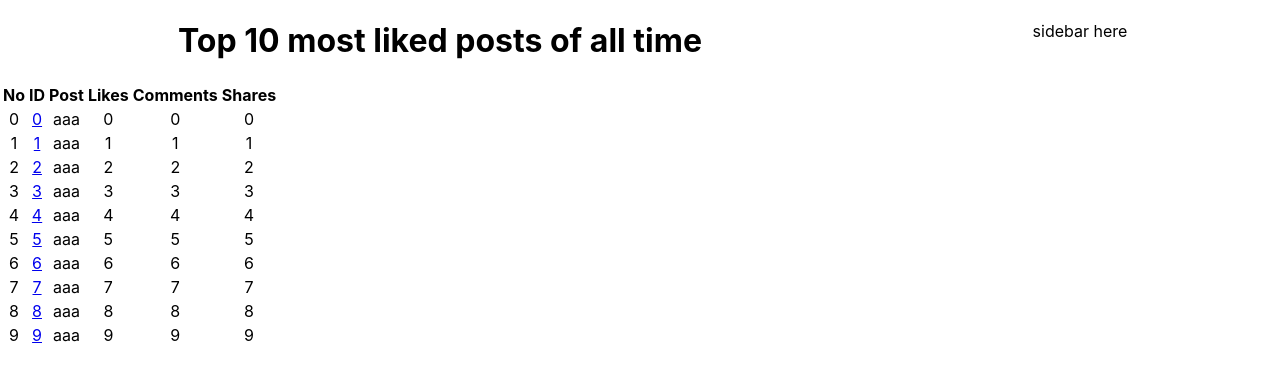
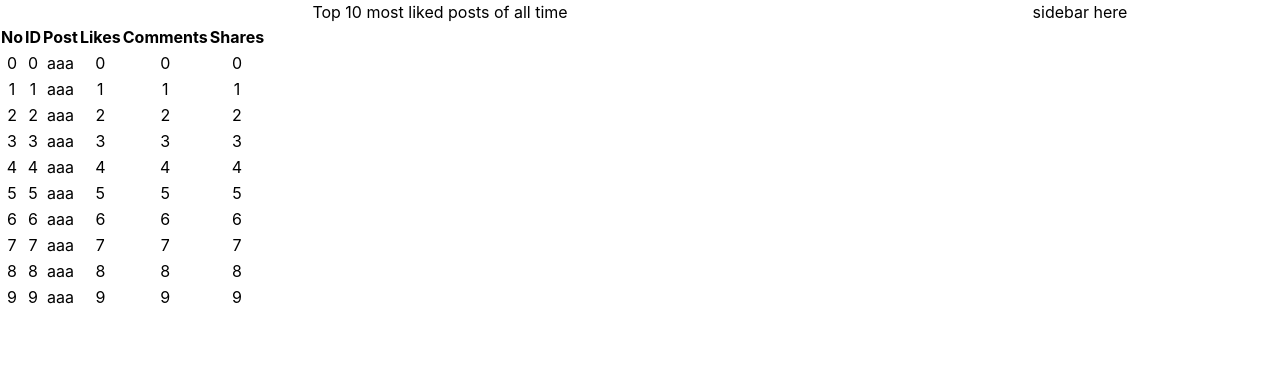
Before and after one commit to davidchoo12/nuswhispers-analysis, a React (Create React App) app in the folder frontend/: page / in a window 1280 px wide. Shown: the top 382 px of the page. Built offline with nearby package versions, Linux system fonts and the light colour scheme.

Commit message:
install tailwind

```diff
--- /dev/null
+++ b/frontend/craco.config.js
@@ -0,0 +1,7 @@
+module.exports = {
+  style: {
+    postcss: {
+      plugins: [require('tailwindcss'), require('autoprefixer')]
+    }
+  }
+};
--- a/frontend/src/index.css
+++ b/frontend/src/index.css
@@ -1,3 +1,7 @@
+@tailwind base;
+@tailwind components;
+@tailwind utilities;
+
 body {
   margin: 0;
   font-family: -apple-system, BlinkMacSystemFont, 'Segoe UI', 'Roboto', 'Oxygen',
--- /dev/null
+++ b/frontend/tailwind.config.js
@@ -0,0 +1,11 @@
+module.exports = {
+  purge: ['./src/**/*.{js,jsx,ts,tsx}', './public/index.html'],
+  darkMode: false, // or 'media' or 'class'
+  theme: {
+    extend: {}
+  },
+  variants: {
+    extend: {}
+  },
+  plugins: []
+};
```
Also changed, not shown: frontend/package.json (+9 -3 lines), 1 other file (tests, documents, lock files or other folders).
